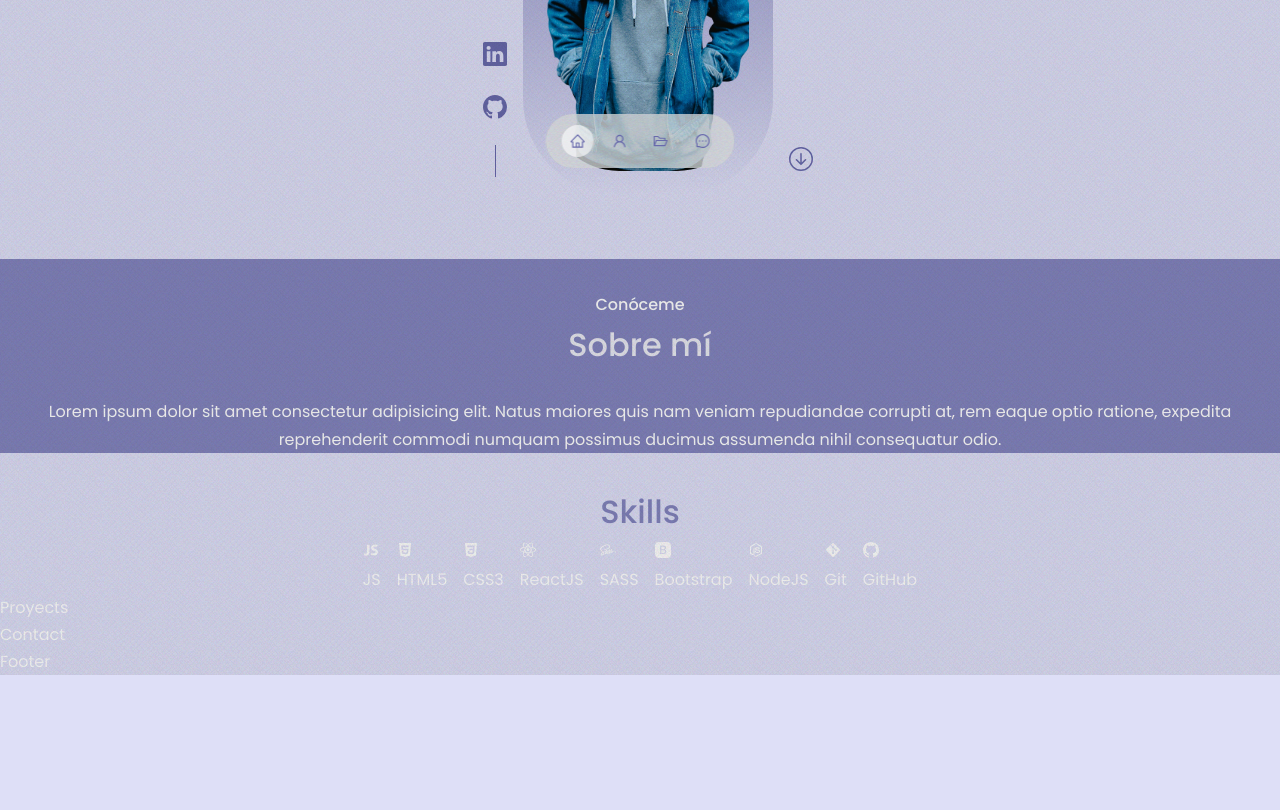
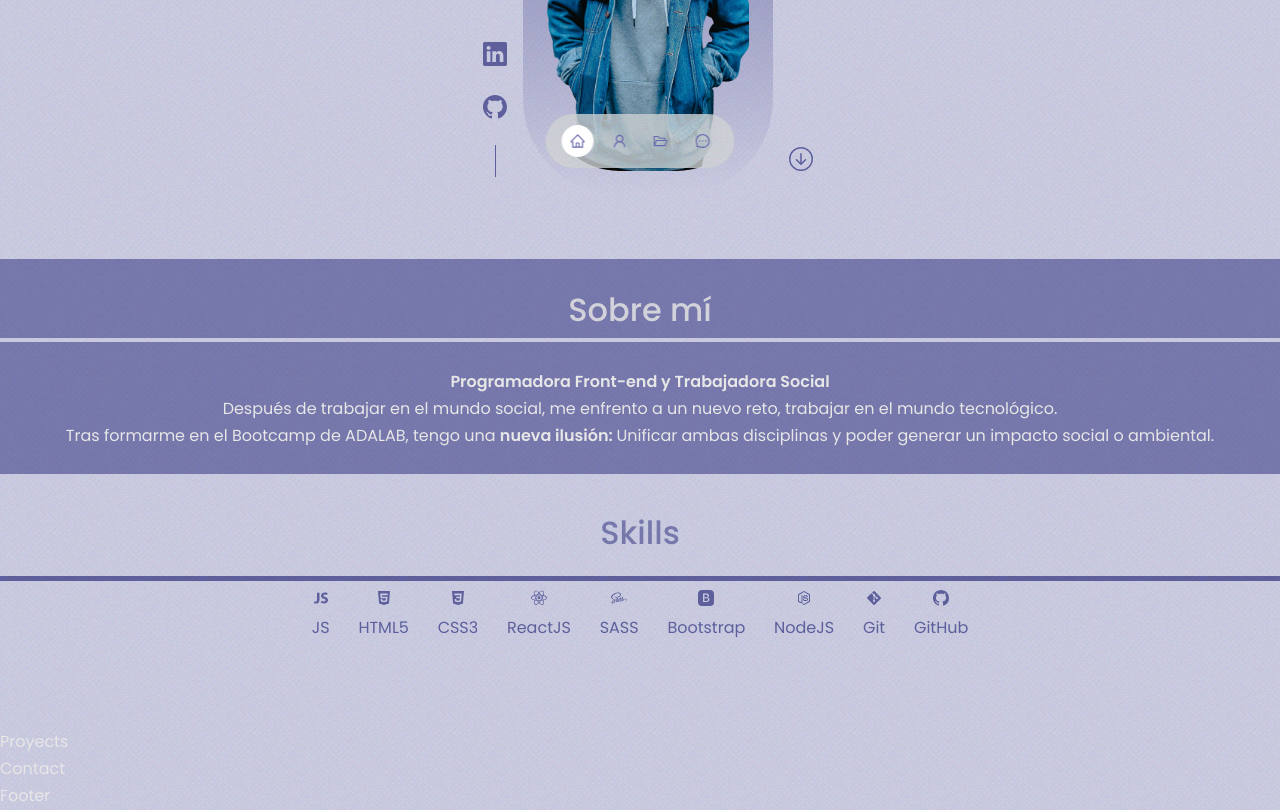
Before and after one commit to veroisla/Portfolio, a React (Create React App) app: page /#/ in a window 1280 px wide. Shown: the part 600-1410 px from the top of the page. Before the commit the page ends 1275 px from the top, so only its background shows below. Built offline with nearby package versions, Linux system fonts and the light colour scheme.

Commit message:
added information about me

```diff
--- a/src/components/About.js
+++ b/src/components/About.js
@@ -4,17 +4,26 @@ import '../styles/Components/About.scss';
 
 function About(params) {
   return (
-    <section id="about" className="about">
-      <h5 className="about__knowMe">Conóceme</h5>
-      <h2 className="about__aboutMe">Sobre mí</h2>
-      <p className="about__text">
-        Lorem ipsum dolor sit amet consectetur adipisicing elit. Natus maiores
-        quis nam veniam repudiandae corrupti at, rem eaque optio ratione,
-        expedita reprehenderit commodi numquam possimus ducimus assumenda nihil
-        consequatur odio.
-      </p>
-      <div>
-        <div></div>
+    <section id="about">
+      <div className="prueba about">
+        {/* <h5 className="about__knowMe">Conóceme</h5> */}
+        <h2 className="about__aboutMe">Sobre mí</h2>
+        <div className="about__line"></div>
+        <p className="about__text">
+          <p className="about__formation">
+            <strong>Programadora Front-end y Trabajadora Social</strong>
+          </p>
+          <p>
+            Después de trabajar en el mundo social, me enfrento a un nuevo reto,
+            trabajar en el mundo tecnológico.{' '}
+          </p>
+          <p>
+            Tras formarme en el Bootcamp de ADALAB, tengo una{' '}
+            <strong>nueva ilusión: </strong>
+            Unificar ambas disciplinas y poder generar un impacto social o
+            ambiental.
+          </p>
+        </p>
       </div>
     </section>
   );
--- a/src/components/Skills.js
+++ b/src/components/Skills.js
@@ -16,6 +16,7 @@ const Skills = () => {
   return (
     <section className="skills">
       <h2 className="skills__title">Skills</h2>
+      <div className="skills__line"></div>
       <div className="skills__iconsSection">
         <div className="skills__icon">
           <IoLogoJavascript />
--- a/src/styles/Components/About.scss
+++ b/src/styles/Components/About.scss
@@ -9,18 +9,35 @@
     flex-direction: column;
     align-items: center;
 
-&__knowMe {
-     margin-top: 2rem;
-     font-size: 1rem;
-    }
-
  &__aboutMe {
      font-size: 2rem;
      color: $--color-bg3;
+     margin-top: 1.5rem;
+
+     }
+
+     &__line {
+        content: "";
+      width: 100%;
+      height: 0.3rem;
+      background-color: $--color-bg;
+     }
+
+ &__formation {
+     color: $--color-white;
+ }
+ &__text {
+     text-align: center;
+     margin: 1.6rem 1.3rem 1.5rem 1.3rem;
  }
 
- &__text {
-     text-align: center;
-     margin: 1.6rem 1.3rem 0rem 1.3rem;
- }
+
 }
+
+//UTILIZAR GRID SEPARAR SOBRE MI Y EL TEXTO??
+// //tablet y desktop
+// .prueba {
+//     display: grid;
+//     grid-template-columns: 1fr 1fr;
+
+// }
--- a/src/styles/Components/Nav.scss
+++ b/src/styles/Components/Nav.scss
@@ -33,5 +33,5 @@
 
 .nav a.active {
     background-color: rgba(245, 245, 245, 0.479);
-    background-color: $--color-light;
+    background-color: $--color-white;
 }
--- a/src/styles/Components/Skills.scss
+++ b/src/styles/Components/Skills.scss
@@ -2,10 +2,25 @@
 @import "../Core/Variables.scss";
 
 .skills {
-    margin-top: 2rem;
     display: flex;
     flex-direction: column;
     align-items: center;
+    margin-bottom: 5rem;
+
+     &__title {
+        font-size: 2rem;
+        color: $--color-bg5;
+        margin-bottom: 1rem;
+        margin-top: 2rem;
+
+    }
+
+    &__line {
+        content: "";
+          width: 100%;
+          height: 0.3rem;
+          background-color: $--color-primary;
+         }
 
     &__iconsSection {
         display: flex;
@@ -14,17 +29,18 @@
         gap: 1rem;
         margin-left: 1.3rem;
         margin-right: 1.3rem;
-
-    }
-    &__title {
-        font-size: 2rem;
-        color: $--color-bg5;
-    }
-
-    &__icons {
-
     }
 
 
 
+    &__icon {
+        padding: 0.4rem;
+        text-align: center;
+        color: $--color-primary;
+
+        &:hover {
+            transform: scale(1.1);
+            color: $--color-primary2;
+        }
 }
+}
```
